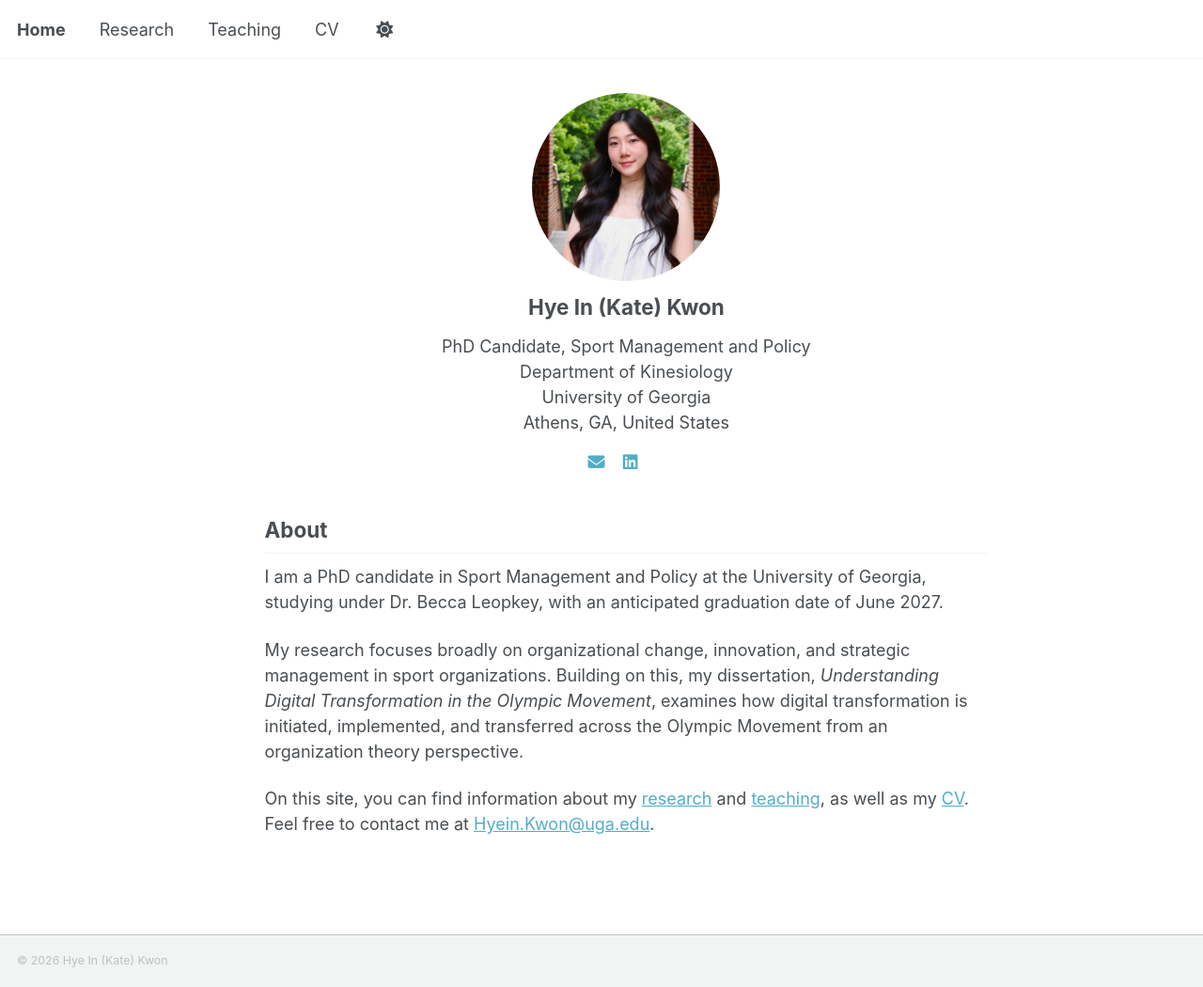
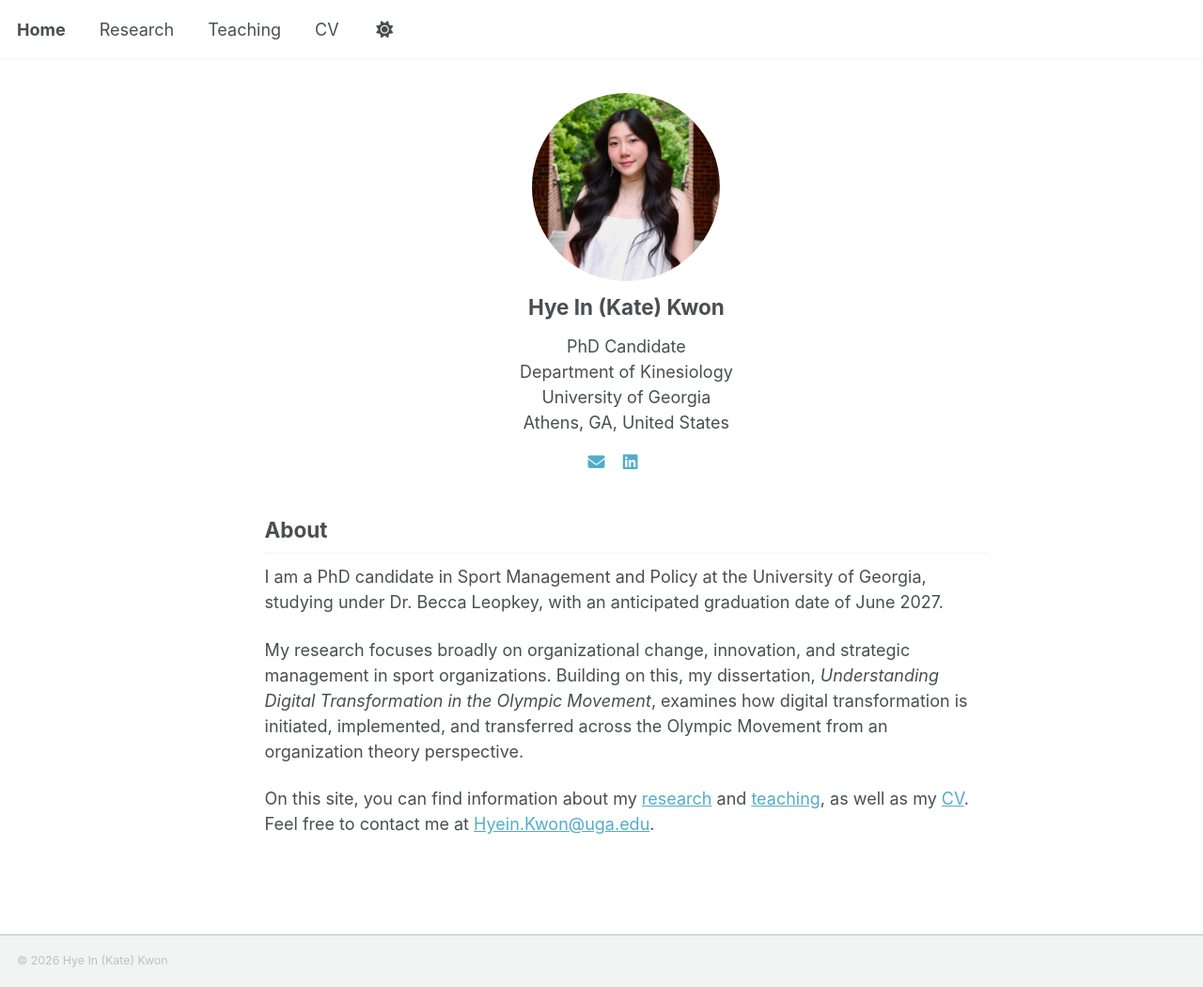
Before and after one commit to katehyeinkwon/katehyeinkwon.github.io, a Jekyll site: the page built from _pages/about.md, in a window 1280 px wide and 1050 px high. Shown: the whole window at 94% size. Built offline with Jekyll 4.4.1, drawn with Linux system fonts in a browser that asks for light colours; a style sheet for code colours, icons or effects is not loaded.

Commit message:
Update about.md

```diff
--- a/_pages/about.md
+++ b/_pages/about.md
@@ -10,7 +10,7 @@ redirect_from:
   <img src="/images/Kwon pic.jpg" alt="Hye In (Kate) Kwon" style="width: 200px; max-width: 60%; border-radius: 50%;">
 
   <h2 style="margin-top: 0.6em; margin-bottom: 0.2em; border-bottom: none;">Hye In (Kate) Kwon</h2>
-  <p style="margin: 0;">PhD Candidate, Sport Management and Policy<br>Department of Kinesiology<br>University of Georgia<br>Athens, GA, United States</p>
+  <p style="margin: 0;">PhD Candidate<br>Department of Kinesiology<br>University of Georgia<br>Athens, GA, United States</p>
 <p style="margin-top: 0.8em;">
     <a href="mailto:Hyein.Kwon@uga.edu" title="Email" style="margin: 0 0.4em;"><i class="fas fa-envelope"></i></a>
     <a href="https://www.linkedin.com/in/katehyeinkwon" title="LinkedIn" style="margin: 0 0.4em;"><i class="fab fa-linkedin"></i></a>
```
